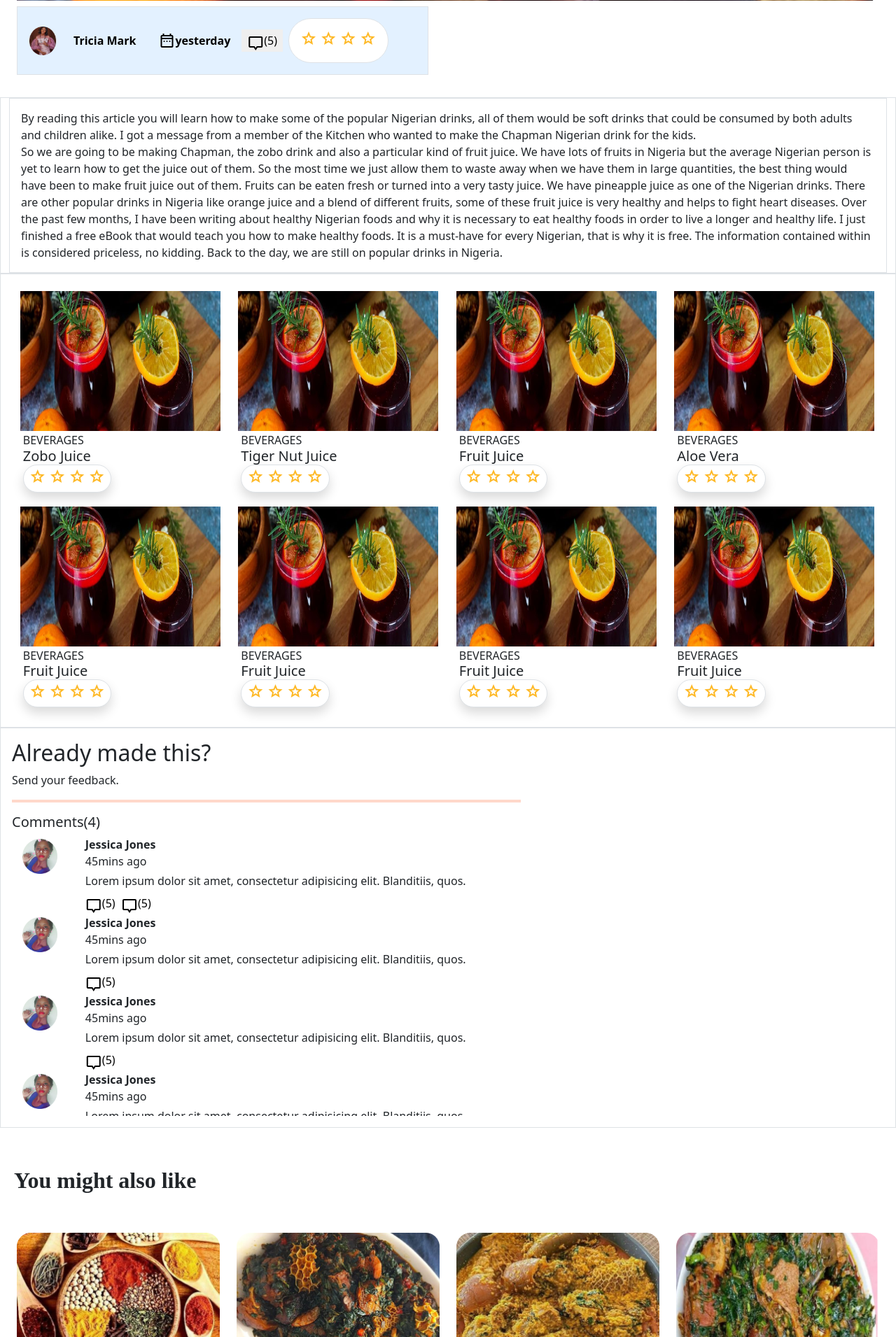
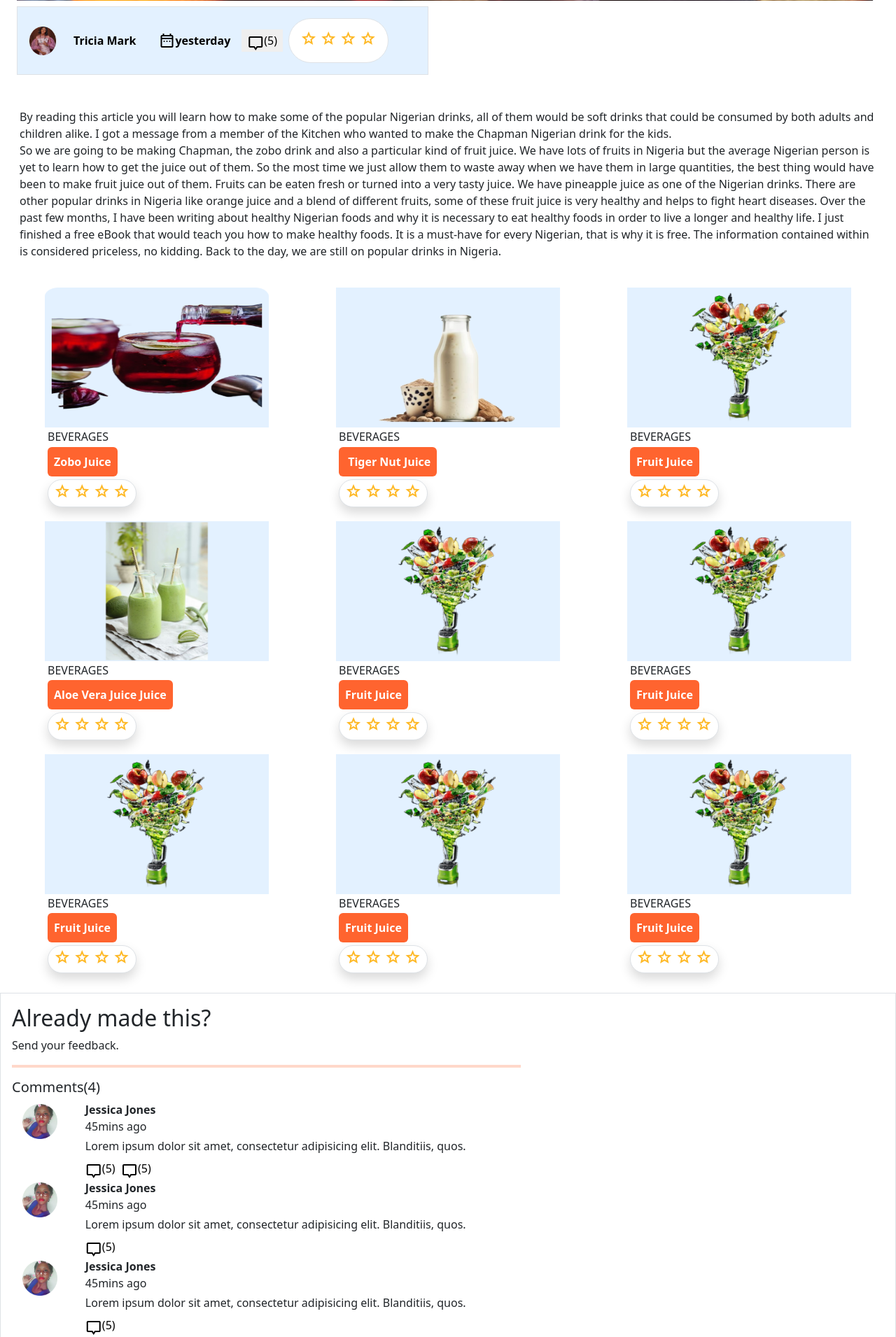
Before and after one commit to brightKams/CMM007, a PHP site: page /beverages.html in a window 1280 px wide. Shown: the part 879-2790 px from the top of the page at 70% size. Run offline with PHP 8.4, Linux system fonts and the light colour scheme.

Commit message:
update commit for foodblog App

```diff
--- a/foodBlogApp/assets/styles/styles.css
+++ b/foodBlogApp/assets/styles/styles.css
@@ -2,6 +2,7 @@
   padding: 0;
   margin: 0;
   box-sizing: border-box;
+  scroll-behavior: smooth;
 }
 
 /* VARIABLES */
@@ -188,8 +189,10 @@ section.getInspired-wrapper {
 }
 
 .getInspired-img {
-  top: 15%;
-  left: 18%;
+  top: 20%;
+  left: 10%;
+  width: 80%;
+  height: 150px;
 }
 .getInspired-card.card > .card-body {
   position: relative;
@@ -433,6 +436,14 @@ section.getInspired-wrapper {
     border-radius: 0;
 }
 
+.recipeBtn {
+  background-color: #ff642f;
+  color: #fff;
+}
+.recipeBtn:hover {
+  color: #ff642f;
+  border: 2px solid #ff642f;
+}
 
 
 
@@ -448,9 +459,9 @@ section.getInspired-wrapper {
 
 }
 
-.comment-wrapper {
+/* .comment-wrapper {
   display: ;
-}
+} */
 .load-comments {
   background-color: #ff642f;
   color: #fff;
--- a/foodBlogApp/beverages.html
+++ b/foodBlogApp/beverages.html
@@ -175,8 +175,8 @@
 
 
         <!-- BEGINNING OF THE GROUP RECIPE ARTICLE -->
-        <article class="article-content container-fluid border">
-            <div class="group-recipe-article-text border p-3">
+        <article class="article-content container-fluid">
+            <div class="group-recipe-article-text p-3">
                 By reading this article you will learn how to make some of the popular Nigerian drinks, all of them
                 would be soft drinks that could be consumed by both adults and children alike. I got a message from a
                 member of the Kitchen who wanted to make the Chapman Nigerian drink for the kids.
@@ -201,12 +201,42 @@
 
 
 
-        <section class="groupRecipe-items border p-3 m-auto flex-row row flex-wrap g-4   ">
-            <div class="card m-auto rounded-0 border-0 my-2 p-0" style="width: 18rem;">
-                <img src="./assets/images/beveragesimages.png" class="card-img-top" alt="..." width="100%">
+        <section class="groupRecipe-items p-3 m-auto flex-row row flex-wrap g-4   ">
+            <div class="card m-auto rounded-0 border-0 my-2 p-0" style="width: 20rem;">
+                <img src="./assets/images/zoboJuice.png" class="card-img-top" alt="..." width="100%">
                 <div class="card-body p-1">
                     <h6 class="recipe-category card-title my-0 py-0" name="recipeCategory">BEVERAGES</h6>
-                        <h5 class="recipe-name card-title my-0" name="recipe">Zobo Juice</h5>
+                    <form action="recipePage.php" method="get">
+                        <input class="recipe-name recipeBtn fw-bolder card-title my-0 recipeBtn btn d-block p-2 my-1"  name="recipe" type="submit" value="Zobo Juice">
+                            <!-- <h5 class=""> -->
+                                <!-- Zobo Juice  -->
+
+                            <!-- </h5> -->
+
+                    </form>
+                        <div
+                            class="review-container px-2 m-0 bg-white shadow border d-inline-block p-1 rounded-pill align-items-center pt-1">
+                            <span class="starReview material-symbols-outlined"> star </span>
+                            <span class="starReview material-symbols-outlined"> star </span>
+                            <span class="starReview material-symbols-outlined"> star </span>
+                            <span class="starReview material-symbols-outlined"> star </span>
+                        </div>
+                </div>
+            </div>
+
+            <div class="card m-auto rounded-0 border-0 my-2 p-0" style="width: 20rem;">
+                <img src="./assets/images/tigernutDrink.png" class="card-img-top" alt="..." width="100%">
+                <div class="card-body p-1">
+                    <h6 class="recipe-category card-title my-0 py-0" name="recipeCategory">BEVERAGES</h6>
+
+                    <form action="recipePage.php" method="get">
+                        <input class="recipe-name recipeBtn fw-bolder card-title my-0 recipeBtn btn d-block p-2 my-1"  name="recipe" type="submit" value=" Tiger Nut Juice">
+                            <!-- <h5 class="">                                 Tiger Nut Juice
+
+                            </h5> -->
+
+                    </form>
+                        <!-- <h5 class="recipe-name card-title my-0" name="recipe">Tiger Nut Juice</h5> -->
 
                         <div
                             class="review-container px-2 m-0 bg-white shadow border d-inline-block p-1 rounded-pill align-items-center pt-1">
@@ -218,11 +248,36 @@
                 </div>
             </div>
 
-            <div class="card m-auto rounded-0 border-0 my-2 p-0" style="width: 18rem;">
-                <img src="./assets/images/beveragesimages.png" class="card-img-top" alt="..." width="100%">
+            <div class="card m-auto rounded-0 border-0 my-2 p-0" style="width: 20rem;">
+                <img src="./assets/images/fruitJuiceDrink.png" class="card-img-top" alt="..." width="100%">
                 <div class="card-body p-1">
                     <h6 class="recipe-category card-title my-0 py-0" name="recipeCategory">BEVERAGES</h6>
-                        <h5 class="recipe-name card-title my-0" name="recipe">Tiger Nut Juice</h5>
+                    <form action="recipePage.php" method="get">
+                        <input class="recipe-name recipeBtn fw-bolder card-title my-0 recipeBtn btn d-block p-2 my-1"  name="recipe" type="submit" value="Fruit Juice">
+                            <!-- <h5 class="">                                  Fruit Juice
+                                </h5> -->
+                    </form>
+                        <!-- <h5 class="recipe-name card-title my-0" name="recipe">Fruit Juice</h5> -->
+                        <div
+                            class="review-container px-2 m-0 bg-white shadow border d-inline-block p-1 rounded-pill align-items-center pt-1">
+                            <span class="starReview material-symbols-outlined"> star </span>
+                            <span class="starReview material-symbols-outlined"> star </span>
+                            <span class="starReview material-symbols-outlined"> star </span>
+                            <span class="starReview material-symbols-outlined"> star </span>
+                        </div>
+                </div>
+            </div>
+
+            <div class="card m-auto rounded-0 border-0 my-2 p-0" style="width: 20rem;">
+                <img src="./assets/images/aloeVeraDrink.png" class="card-img-top" alt="..." width="100%">
+                <div class="card-body p-1">
+                    <h6 class="recipe-category card-title my-0 py-0" name="recipeCategory">BEVERAGES</h6>
+                    <form action="recipePage.php" method="get">
+                        <input class="recipe-name recipeBtn fw-bolder card-title my-0 recipeBtn btn d-block p-2 my-1"  name="recipe" type="submit" value="Aloe Vera Juice Juice">
+                            <!-- <h5 class="">                                  Fruit Juice
+                                </h5> -->
+                    </form>
+                        <!-- <h5 class="recipe-name card-title my-0" name="recipe">Aloe Vera</h5> -->
 
                         <div
                             class="review-container px-2 m-0 bg-white shadow border d-inline-block p-1 rounded-pill align-items-center pt-1">
@@ -234,11 +289,17 @@
                 </div>
             </div>
 
-            <div class="card m-auto rounded-0 border-0 my-2 p-0" style="width: 18rem;">
-                <img src="./assets/images/beveragesimages.png" class="card-img-top" alt="..." width="100%">
+            <div class="card m-auto rounded-0 border-0 my-2 p-0" style="width: 20rem;">
+                <img src="./assets/images/fruitJuiceDrink.png" class="card-img-top" alt="..." width="100%">
                 <div class="card-body p-1">
                     <h6 class="recipe-category card-title my-0 py-0" name="recipeCategory">BEVERAGES</h6>
-                        <h5 class="recipe-name card-title my-0" name="recipe">Fruit Juice</h5>
+                    <form action="recipePage.php" method="get">
+                        <input class="recipe-name recipeBtn fw-bolder card-title my-0 recipeBtn btn d-block p-2 my-1"  name="recipe" type="submit" value="Fruit Juice">
+                            <!-- <h5 class="">                                  Fruit Juice
+                                </h5> -->
+                    </form>
+
+                    <!-- <h5 class="recipe-name card-title my-0" name="recipe">Fruit Juice</h5> -->
 
                         <div
                             class="review-container px-2 m-0 bg-white shadow border d-inline-block p-1 rounded-pill align-items-center pt-1">
@@ -250,26 +311,18 @@
                 </div>
             </div>
 
-            <div class="card m-auto rounded-0 border-0 my-2 p-0" style="width: 18rem;">
-                <img src="./assets/images/beveragesimages.png" class="card-img-top" alt="..." width="100%">
+            <div class="card m-auto rounded-0 border-0 my-2 p-0" style="width: 20rem;">
+                <img src="./assets/images/fruitJuiceDrink.png" class="card-img-top" alt="..." width="100%">
                 <div class="card-body p-1">
                     <h6 class="recipe-category card-title my-0 py-0" name="recipeCategory">BEVERAGES</h6>
-                        <h5 class="recipe-name card-title my-0" name="recipe">Aloe Vera</h5>
-                        <div
-                            class="review-container px-2 m-0 bg-white shadow border d-inline-block p-1 rounded-pill align-items-center pt-1">
-                            <span class="starReview material-symbols-outlined"> star </span>
-                            <span class="starReview material-symbols-outlined"> star </span>
-                            <span class="starReview material-symbols-outlined"> star </span>
-                            <span class="starReview material-symbols-outlined"> star </span>
-                        </div>
-                </div>
-            </div>
+                    <form action="recipePage.php" method="get">
+                        <input class="recipe-name recipeBtn fw-bolder card-title my-0 recipeBtn btn d-block p-2 my-1"  name="recipe" type="submit" value="Fruit Juice">
+                            <!-- <h5 class="">                                  Fruit Juice
+                                </h5> -->
+                    </form>
 
-            <div class="card m-auto rounded-0 border-0 my-2 p-0" style="width: 18rem;">
-                <img src="./assets/images/beveragesimages.png" class="card-img-top" alt="..." width="100%">
-                <div class="card-body p-1">
-                    <h6 class="recipe-category card-title my-0 py-0" name="recipeCategory">BEVERAGES</h6>
-                        <h5 class="recipe-name card-title my-0" name="recipe">Fruit Juice</h5>
+
+                    <!-- <h5 class="recipe-name card-title my-0" name="recipe">Fruit Juice</h5> -->
 
                     <div
                         class="review-container px-2 m-0 bg-white shadow border d-inline-block p-1 rounded-pill align-items-center pt-1">
@@ -281,11 +334,16 @@
                 </div>
             </div>
 
-            <div class="card m-auto rounded-0 border-0 my-2 p-0" style="width: 18rem;">
-                <img src="./assets/images/beveragesimages.png" class="card-img-top" alt="..." width="100%">
+            <div class="card m-auto rounded-0 border-0 my-2 p-0" style="width: 20rem;">
+                <img src="./assets/images/fruitJuiceDrink.png" class="card-img-top" alt="..." width="100%">
                 <div class="card-body p-1">
                     <h6 class="recipe-category card-title my-0 py-0" name="recipeCategory">BEVERAGES</h6>
-                    <h5 class="recipe-name card-title my-0" name="recipe">Fruit Juice</h5>
+
+                    <form action="recipePage.php" method="get">
+                        <input class="recipe-name recipeBtn fw-bolder card-title my-0 recipeBtn btn d-block p-2 my-1"  name="recipe" type="submit" value="Fruit Juice">
+
+                    </form>
+                    <!-- <h5 class="recipe-name card-title my-0" name="recipe">Fruit Juice</h5> -->
 
                     <div
                         class="review-container px-2 m-0 bg-white shadow border d-inline-block p-1 rounded-pill align-items-center pt-1">
@@ -297,11 +355,15 @@
                 </div>
             </div>
 
-            <div class="card m-auto rounded-0 border-0 my-2 p-0" style="width: 18rem;">
-                <img src="./assets/images/beveragesimages.png" class="card-img-top" alt="..." width="100%">
+            <div class="card m-auto rounded-0 border-0 my-2 p-0" style="width: 20rem;">
+                <img src="./assets/images/fruitJuiceDrink.png" class="card-img-top" alt="..." width="100%">
                 <div class="card-body p-1">
                     <h6 class="recipe-category card-title my-0 py-0" name="recipeCategory">BEVERAGES</h6>
-                    <h5 class="recipe-name card-title my-0" name="recipe">Fruit Juice</h5>
+                    <form action="recipePage.php" method="get">
+                        <input class="recipe-name recipeBtn fw-bolder card-title my-0 recipeBtn btn d-block p-2 my-1"  name="recipe" type="submit" value="Fruit Juice">
+
+                    </form>
+                    <!-- <h5 class="recipe-name card-title my-0" name="recipe">Fruit Juice</h5> -->
 
                     <div
                         class="review-container px-2 m-0 bg-white shadow border d-inline-block p-1 rounded-pill align-items-center pt-1">
@@ -312,12 +374,15 @@
                     </div>
                 </div>
             </div>
-
-            <div class="card m-auto rounded-0 border-0 my-2 p-0" style="width: 18rem;">
-                <img src="./assets/images/beveragesimages.png" class="card-img-top" alt="..." width="100%">
+            <div class="card m-auto rounded-0 border-0 my-2 p-0" style="width: 20rem;">
+                <img src="./assets/images/fruitJuiceDrink.png" class="card-img-top" alt="..." width="100%">
                 <div class="card-body p-1">
                     <h6 class="recipe-category card-title my-0 py-0" name="recipeCategory">BEVERAGES</h6>
-                    <h5 class="recipe-name card-title my-0" name="recipe">Fruit Juice</h5>
+                    <form action="recipePage.php" method="get">
+                        <input class="recipe-name recipeBtn fw-bolder card-title my-0 recipeBtn btn d-block p-2 my-1"  name="recipe" type="submit" value="Fruit Juice">
+
+                    </form>
+                    <!-- <h5 class="recipe-name card-title my-0" name="recipe">Fruit Juice</h5> -->
 
                     <div
                         class="review-container px-2 m-0 bg-white shadow border d-inline-block p-1 rounded-pill align-items-center pt-1">
```
Also changed, not shown: foodBlogApp/filter.php (added, +48 -0 lines), foodBlogApp/index.html (+6 -6 lines), foodBlogApp/inputValidate.php (added, +15 -0 lines), foodBlogApp/login.php (+6 -3 lines), foodBlogApp/mainCourses.html (added, +11 -0 lines), foodBlogApp/recipePage.php (added, +12 -0 lines), foodBlogApp/signup.php (+9 -7 lines), foodBlogApp/assets/images/TigerNutDrink.png (added), foodBlogApp/assets/images/aloeVeraDrink.png (added), foodBlogApp/assets/images/fruitJuiceDrink.png (added), foodBlogApp/assets/images/zoboJuice.png (added). Lines whose indentation alone changed are shown as unchanged.
